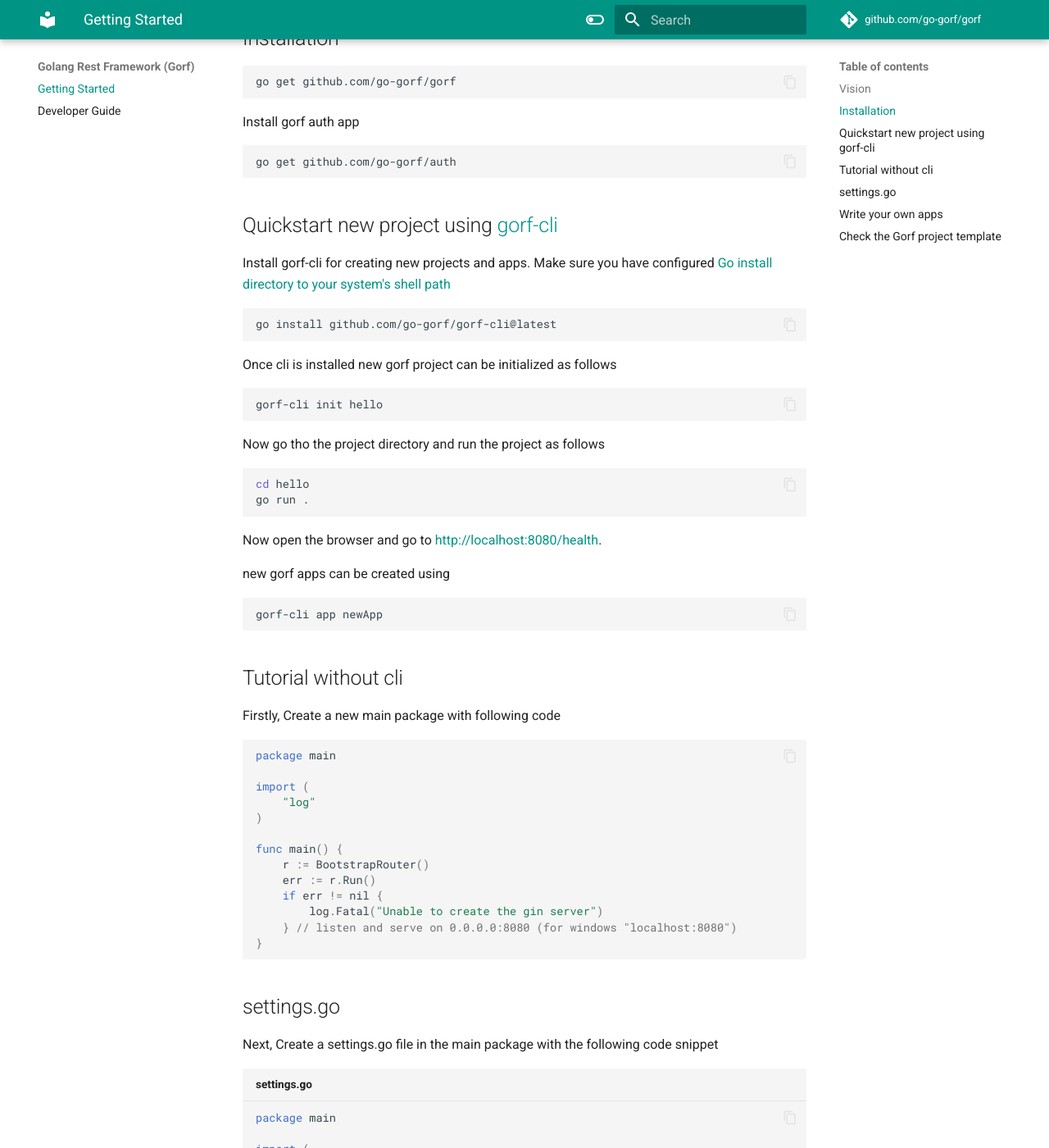
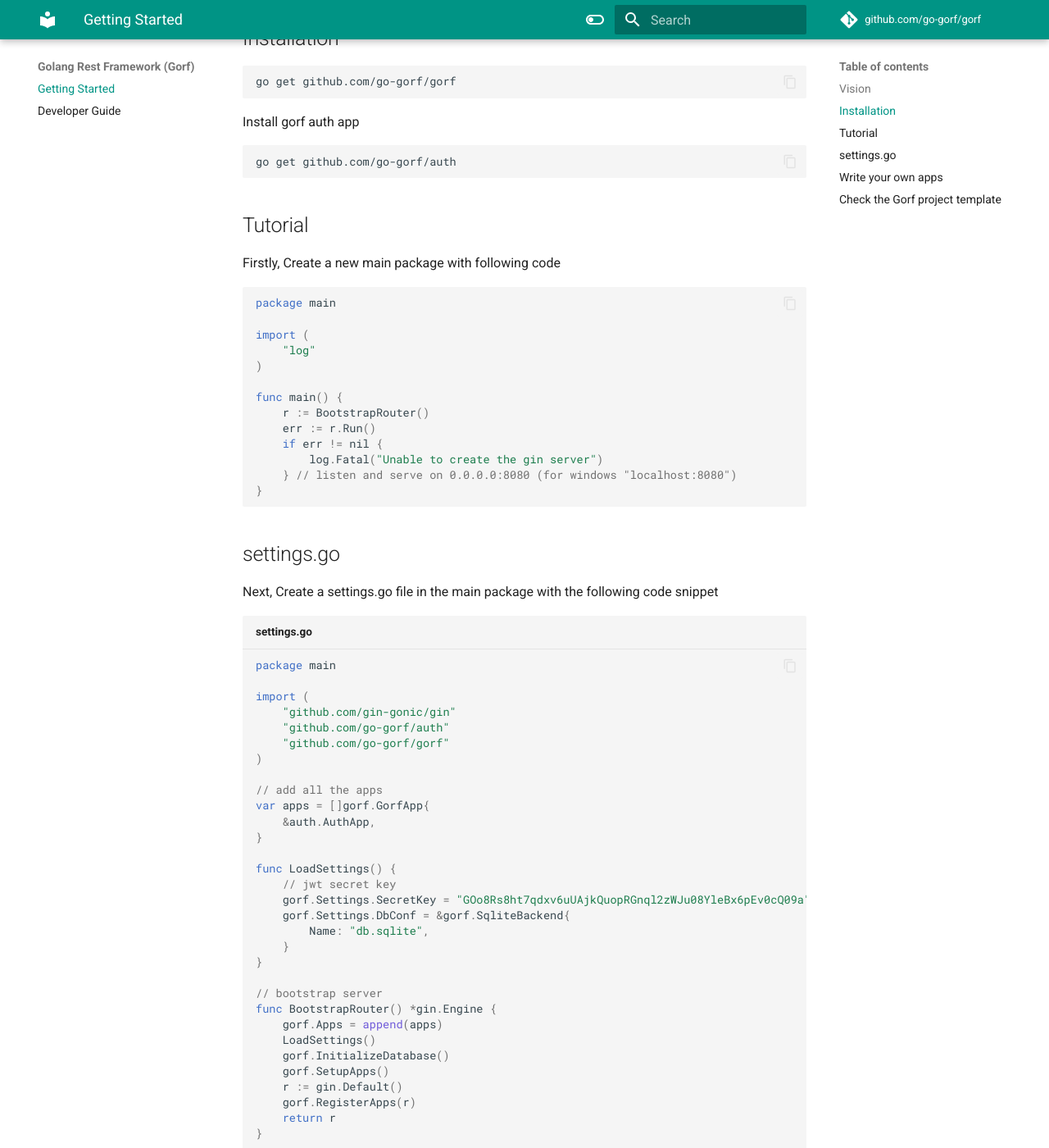
Before and after one commit to go-gorf/go-gorf.github.io, an MkDocs documentation site: the page built from docs/index.md, in a window 1280 px wide and 1400 px high, scrolled down 815 px. Shown: the whole window at 82% size. Built offline with MkDocs 1.6.1 and Material for MkDocs 9.7.7, drawn with Linux system fonts in a browser that asks for light colours; comment, search, counter and statistics services are not loaded.

Commit message:
Update index.md

````diff
--- a/docs/index.md
+++ b/docs/index.md
@@ -32,31 +32,7 @@
 go get github.com/go-gorf/auth
 ```
 
-## Quickstart new project using [gorf-cli](http://github.com/go-gorf/gorf-cli)
-
-Install gorf-cli for creating new projects and apps. Make sure you have configured [Go install directory to your system's shell path](https://go.dev/doc/tutorial/compile-install)
-```bash
-go install github.com/go-gorf/gorf-cli@latest
-```
-
-Once cli is installed new gorf project can be initialized as follows
-```bash
-gorf-cli init hello
-```
-
-Now go tho the project directory and run the project as follows
-```bash
-cd hello
-go run .
-```
-Now open the browser and go to [http://localhost:8080/health](http://localhost:8080/health).
-
-new gorf apps can be created using
-```bash
-gorf-cli app newApp
-```
-
-## Tutorial without cli
+## Tutorial
 
 Firstly, Create a new main package with following code
 
````
